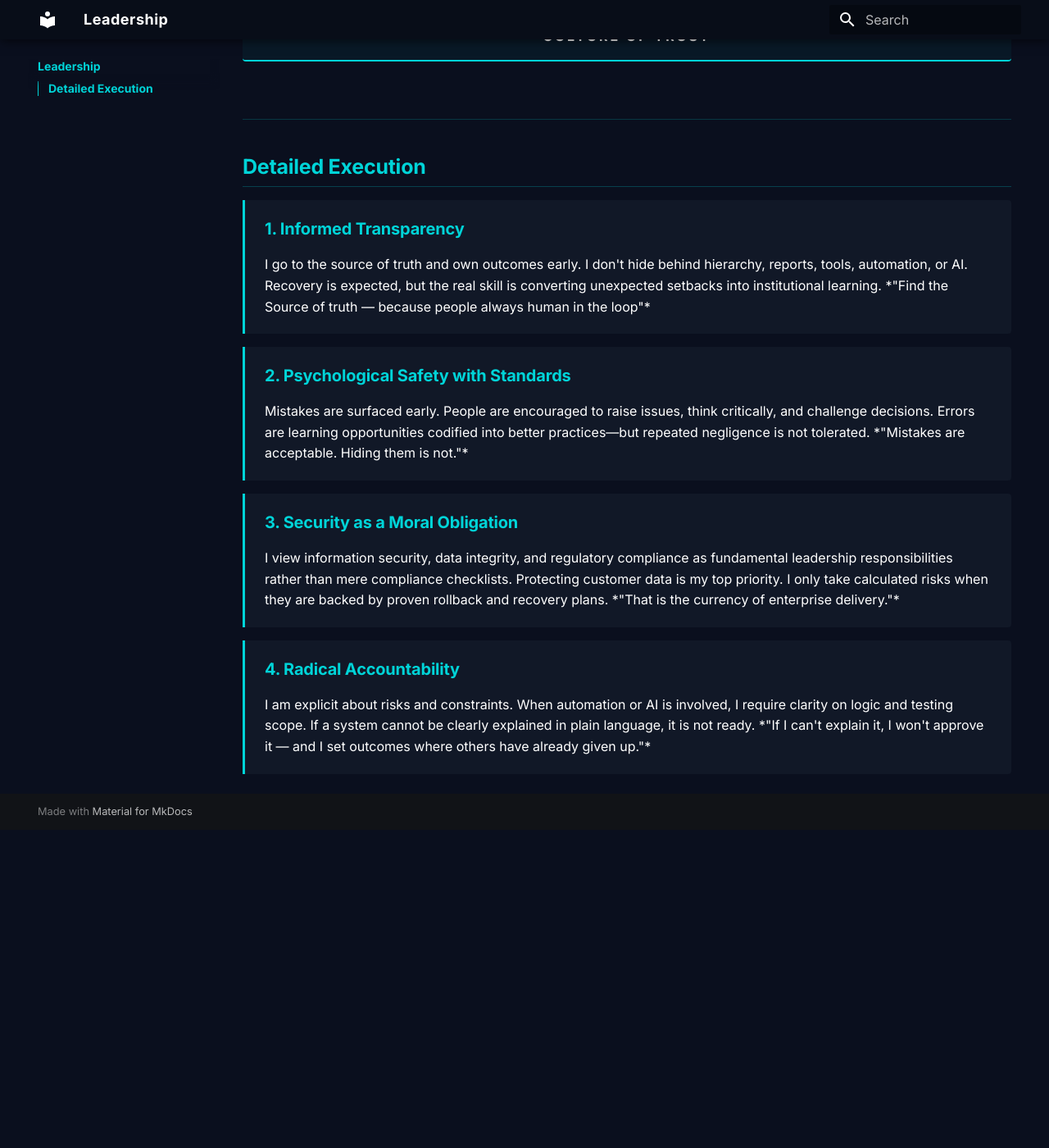
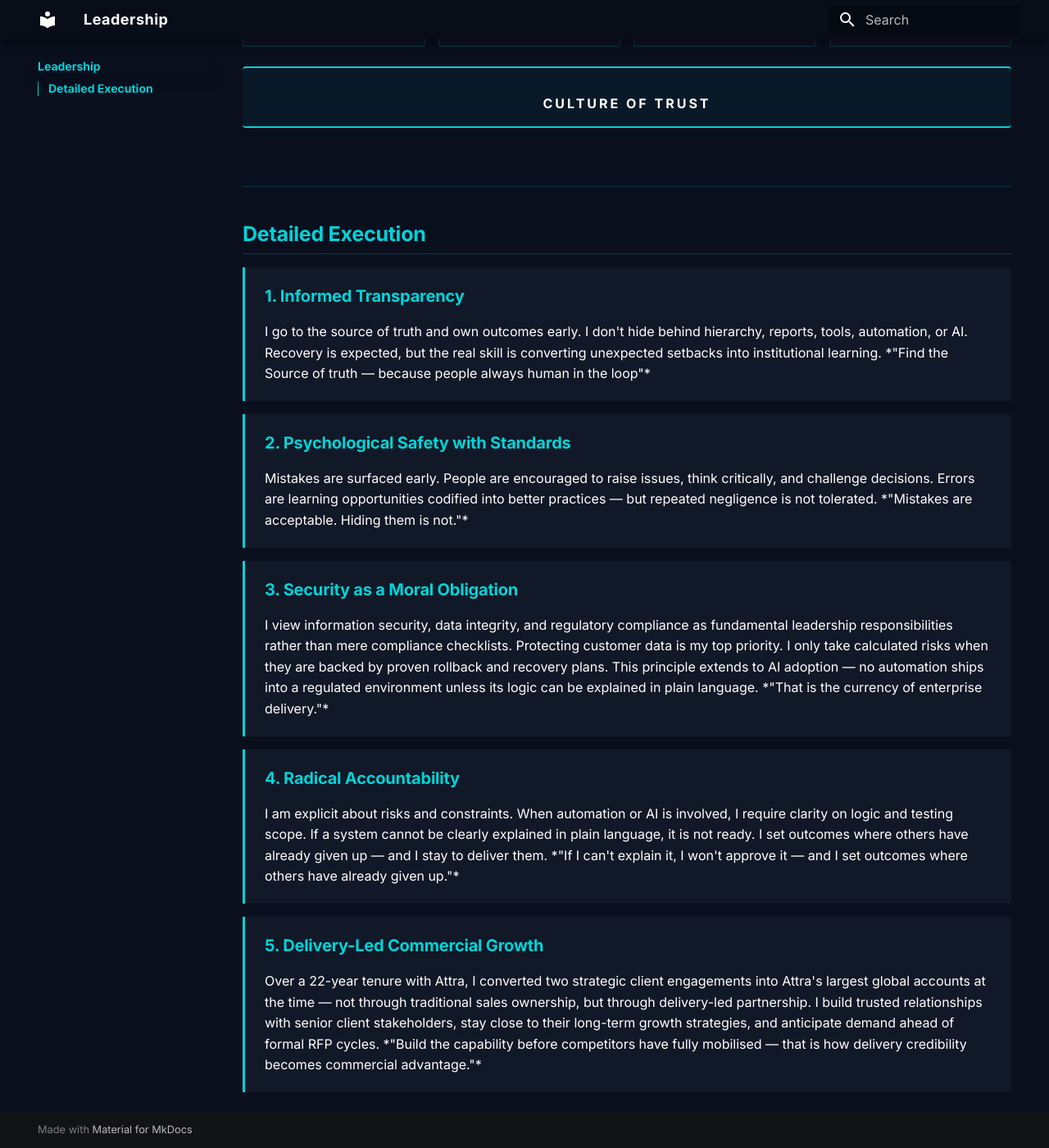
Before and after one commit to praveen333j-svg/RJ-portfolio, an MkDocs documentation site: the page built from docs/leadership.md, in a window 1280 px wide and 1400 px high, scrolled down 796 px. Shown: the whole window at 82% size. Built offline with MkDocs 1.6.1 and Material for MkDocs 9.7.7, drawn with Linux system fonts in a browser that asks for light colours; before the commit the page ends 1808 px from its top, so only the background shows below that; some of the changed text lies outside the part shown.

Commit message:
Update leadership.md: sync with latest CV - add AI governance principle and delivery-led commercial growth
Updated leadership values and principles to enhance clarity and detail.

```diff
--- a/docs/leadership.md
+++ b/docs/leadership.md
@@ -5,31 +5,31 @@
 <br>
 
 <div class="foundation-banner">
-  <h3>A Foundation for the Future</h3>
-  <p>VALUES TO LIVE BY</p>
+<h3>A Foundation for the Future</h3>
+<p>VALUES TO LIVE BY</p>
 </div>
 
 <div class="values-grid">
-  <div class="value-card">
-    <h4>Psychological Safety</h4>
-    <p>Speak up early, challenge openly, and know I will stand behind you.</p>
-  </div>
-  <div class="value-card">
-    <h4>Security</h4>
-    <p>Safeguarding customer data is a moral obligation, not just a compliance requirement.</p>
-  </div>
-  <div class="value-card">
-    <h4>Truth Over Comfort</h4>
-    <p>Transparency matters more than convenience, silence, or false reassurance.</p>
-  </div>
-  <div class="value-card">
-    <h4>Own The Outcome</h4>
-    <p>Take accountability end to end, act early, and follow through on commitments.</p>
-  </div>
+<div class="value-card">
+<h4>Psychological Safety</h4>
+<p>Speak up early, challenge openly, and know I will stand behind you.</p>
+</div>
+<div class="value-card">
+<h4>Security as Obligation</h4>
+<p>Safeguarding customer data is a moral obligation, not just a compliance requirement. It is the currency of enterprise delivery.</p>
+</div>
+<div class="value-card">
+<h4>Truth Over Comfort</h4>
+<p>Transparency matters more than convenience, silence, or false reassurance.</p>
+</div>
+<div class="value-card">
+<h4>Own The Outcome</h4>
+<p>Take accountability end to end, act early, and follow through on commitments.</p>
+</div>
 </div>
 
 <div class="culture-bar">
-  <p>CULTURE OF TRUST</p>
+<p>CULTURE OF TRUST</p>
 </div>
 
 <br>
@@ -47,21 +47,28 @@ I go to the source of truth and own outcomes early. I don't hide behind hierarch
 
 <div class="principle">
 <h3>2. Psychological Safety with Standards</h3>
-Mistakes are surfaced early. People are encouraged to raise issues, think critically, and challenge decisions. Errors are learning opportunities codified into better practices—but repeated negligence is not tolerated.
+Mistakes are surfaced early. People are encouraged to raise issues, think critically, and challenge decisions. Errors are learning opportunities codified into better practices — but repeated negligence is not tolerated.
 
 *"Mistakes are acceptable. Hiding them is not."*
 </div>
 
 <div class="principle">
 <h3>3. Security as a Moral Obligation</h3>
-I view information security, data integrity, and regulatory compliance as fundamental leadership responsibilities rather than mere compliance checklists. Protecting customer data is my top priority. I only take calculated risks when they are backed by proven rollback and recovery plans.
+I view information security, data integrity, and regulatory compliance as fundamental leadership responsibilities rather than mere compliance checklists. Protecting customer data is my top priority. I only take calculated risks when they are backed by proven rollback and recovery plans. This principle extends to AI adoption — no automation ships into a regulated environment unless its logic can be explained in plain language.
 
 *"That is the currency of enterprise delivery."*
 </div>
 
 <div class="principle">
 <h3>4. Radical Accountability</h3>
-I am explicit about risks and constraints. When automation or AI is involved, I require clarity on logic and testing scope. If a system cannot be clearly explained in plain language, it is not ready.
+I am explicit about risks and constraints. When automation or AI is involved, I require clarity on logic and testing scope. If a system cannot be clearly explained in plain language, it is not ready. I set outcomes where others have already given up — and I stay to deliver them.
 
 *"If I can't explain it, I won't approve it — and I set outcomes where others have already given up."*
 </div>
+
+<div class="principle">
+<h3>5. Delivery-Led Commercial Growth</h3>
+Over a 22-year tenure with Attra, I converted two strategic client engagements into Attra's largest global accounts at the time — not through traditional sales ownership, but through delivery-led partnership. I build trusted relationships with senior client stakeholders, stay close to their long-term growth strategies, and anticipate demand ahead of formal RFP cycles.
+
+*"Build the capability before competitors have fully mobilised — that is how delivery credibility becomes commercial advantage."*
+</div>
```
